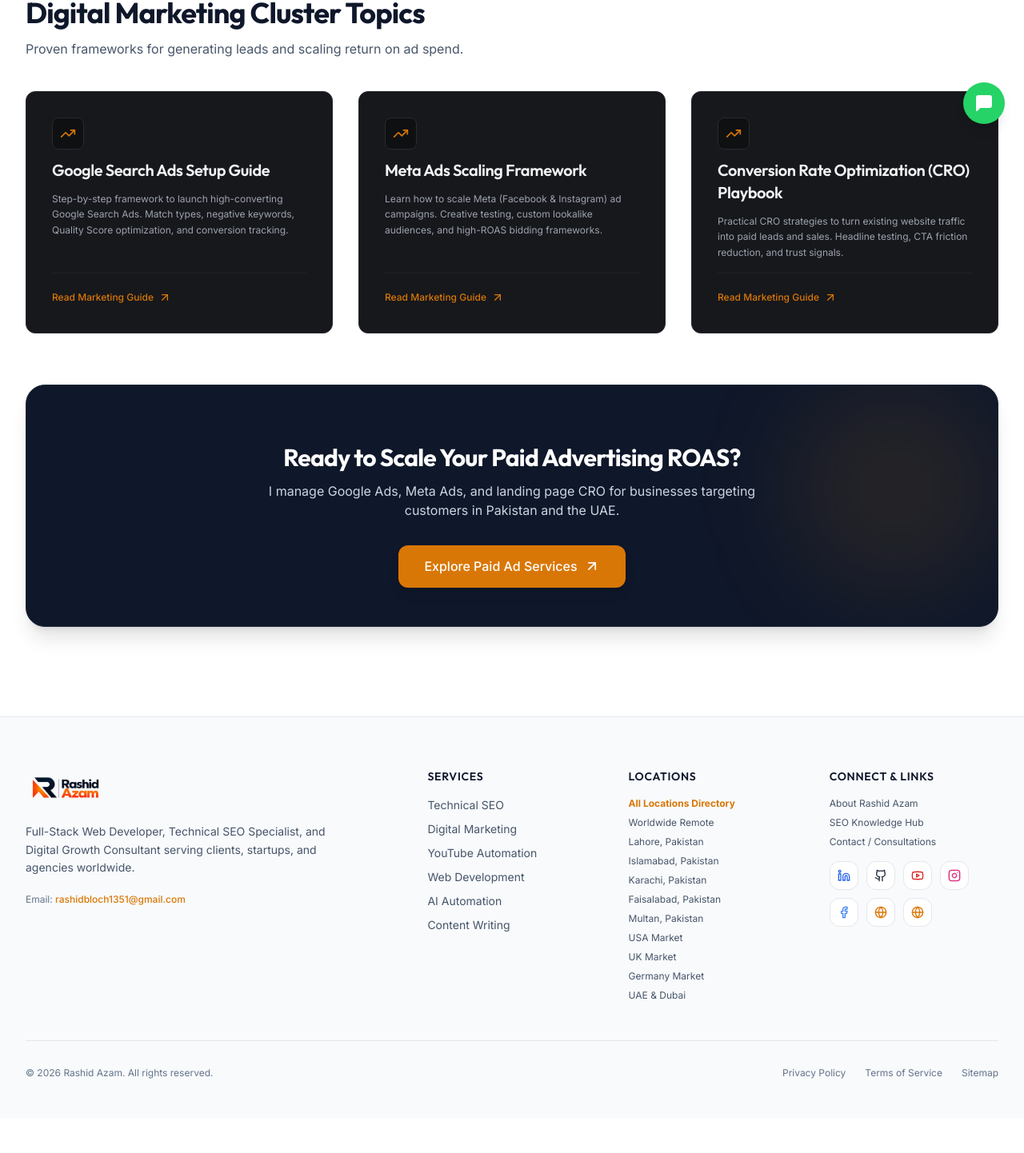
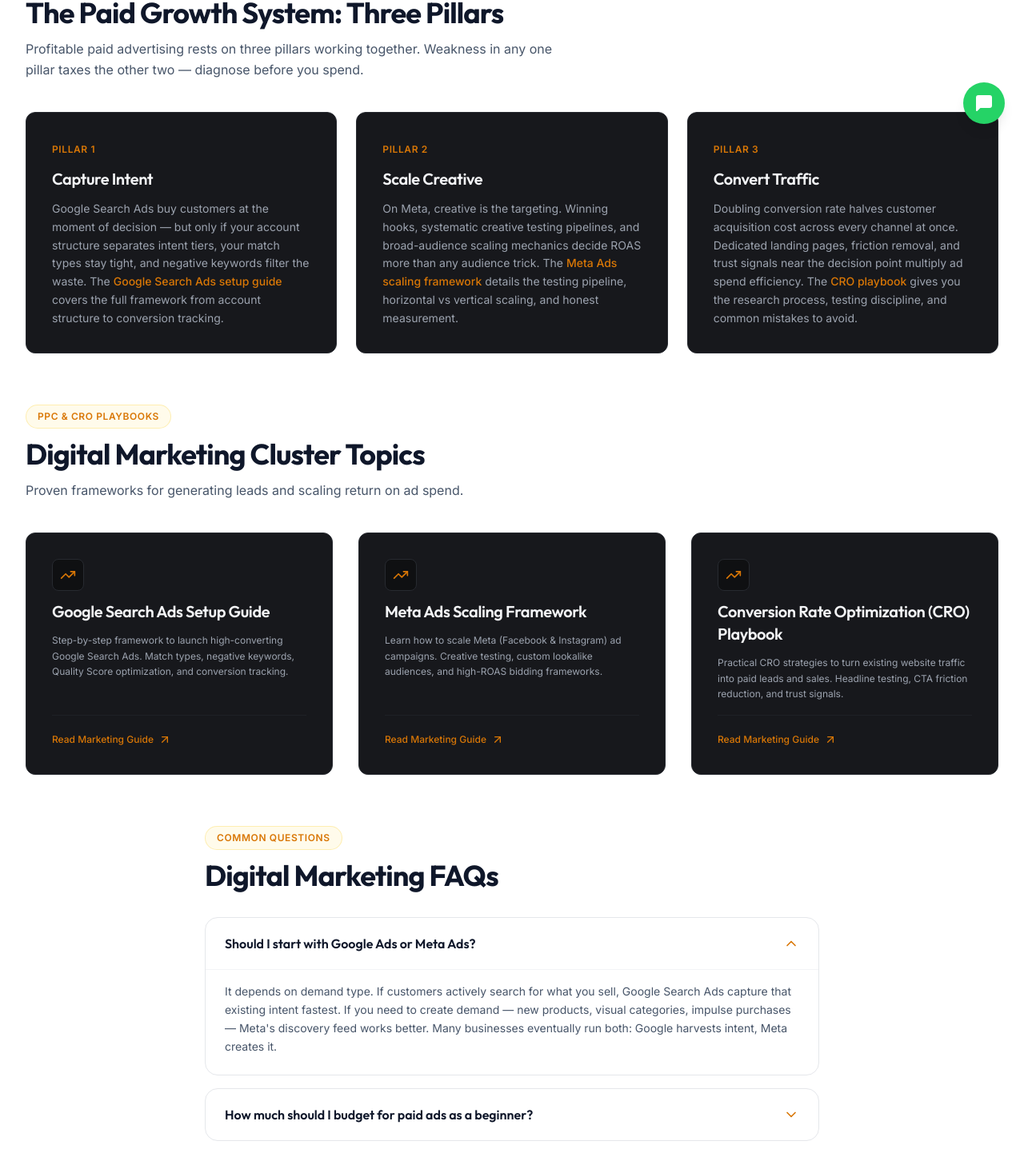
Before and after one commit to rashidbloch1351/rashidazam.me, a Next.js app: page /marketing in a window 1280 px wide. Shown: the part 621-2063 px from the top of the page at 80% size. Before the commit the page ends 2019 px from the top, so only its background shows below. Built offline with nearby package versions, Linux system fonts and the light colour scheme.

Commit message:
content: add 3-pillar paid growth system + FAQs to /marketing hub

```diff
--- a/app/marketing/page.tsx
+++ b/app/marketing/page.tsx
@@ -8,6 +8,7 @@ import { Breadcrumbs } from '@/components/Breadcrumbs';
 import { Button } from '@/components/ui/Button';
 import { CTABanner } from '@/components/CTABanner';
 import { marketingClusterTopics } from '@/data/clusters/marketing';
+import { FAQAccordion } from '@/components/FAQAccordion';
 
 export const metadata: Metadata = {
   title: 'Digital Marketing & PPC Growth Hub',
@@ -54,6 +55,54 @@ export default function MarketingClusterHubPage() {
         </div>
       </Container>
 
+
+      {/* Paid Growth System */}
+      <section>
+        <Container>
+          <SectionHeading
+            kicker="Start Here"
+            title="The Paid Growth System: Three Pillars"
+            description="Profitable paid advertising rests on three pillars working together. Weakness in any one pillar taxes the other two — diagnose before you spend."
+            className="mb-10"
+          />
+          <div className="grid grid-cols-1 md:grid-cols-3 gap-6">
+            <div className="bg-[#17181c] border border-[#272a30] p-8 rounded-xl space-y-3">
+              <span className="text-xs font-semibold uppercase tracking-wider text-[#d97706]">Pillar 1</span>
+              <h3 className="text-xl font-heading font-semibold text-[#f3f4f6]">Capture Intent</h3>
+              <p className="text-sm text-[#9ca3af] leading-relaxed">
+                Google Search Ads buy customers at the moment of decision — but only if your account structure separates intent tiers, your match types stay tight, and negative keywords filter the waste. The{' '}
+                <Link href="/marketing/google-ads-search-campaign-setup" className="text-[#d97706] hover:underline font-medium">
+                  Google Search Ads setup guide
+                </Link>{' '}
+                covers the full framework from account structure to conversion tracking.
+              </p>
+            </div>
+            <div className="bg-[#17181c] border border-[#272a30] p-8 rounded-xl space-y-3">
+              <span className="text-xs font-semibold uppercase tracking-wider text-[#d97706]">Pillar 2</span>
+              <h3 className="text-xl font-heading font-semibold text-[#f3f4f6]">Scale Creative</h3>
+              <p className="text-sm text-[#9ca3af] leading-relaxed">
+                On Meta, creative is the targeting. Winning hooks, systematic creative testing pipelines, and broad-audience scaling mechanics decide ROAS more than any audience trick. The{' '}
+                <Link href="/marketing/meta-ads-scaling-framework" className="text-[#d97706] hover:underline font-medium">
+                  Meta Ads scaling framework
+                </Link>{' '}
+                details the testing pipeline, horizontal vs vertical scaling, and honest measurement.
+              </p>
+            </div>
+            <div className="bg-[#17181c] border border-[#272a30] p-8 rounded-xl space-y-3">
+              <span className="text-xs font-semibold uppercase tracking-wider text-[#d97706]">Pillar 3</span>
+              <h3 className="text-xl font-heading font-semibold text-[#f3f4f6]">Convert Traffic</h3>
+              <p className="text-sm text-[#9ca3af] leading-relaxed">
+                Doubling conversion rate halves customer acquisition cost across every channel at once. Dedicated landing pages, friction removal, and trust signals near the decision point multiply ad spend efficiency. The{' '}
+                <Link href="/marketing/conversion-rate-optimization-playbook" className="text-[#d97706] hover:underline font-medium">
+                  CRO playbook
+                </Link>{' '}
+                gives you the research process, testing discipline, and common mistakes to avoid.
+              </p>
+            </div>
+          </div>
+        </Container>
+      </section>
+
       {/* Topics Grid */}
       <section>
         <Container>
@@ -97,6 +146,44 @@ export default function MarketingClusterHubPage() {
         </Container>
       </section>
 
+
+      {/* Hub FAQs */}
+      <section>
+        <Container>
+          <div className="max-w-3xl mx-auto space-y-6">
+            <SectionHeading
+              kicker="Common Questions"
+              title="Digital Marketing FAQs"
+              className="mb-8"
+            />
+            <FAQAccordion
+              items={[
+                {
+                  question: "Should I start with Google Ads or Meta Ads?",
+                  answer: "It depends on demand type. If customers actively search for what you sell, Google Search Ads capture that existing intent fastest. If you need to create demand — new products, visual categories, impulse purchases — Meta's discovery feed works better. Many businesses eventually run both: Google harvests intent, Meta creates it.",
+                },
+                {
+                  question: "How much should I budget for paid ads as a beginner?",
+                  answer: "Budget what you can sustain for 60-90 days of learning without panic, because the first weeks buy data, not profit. You need enough daily spend to generate meaningful test data — a handful of clicks a day teaches nothing. Start with one platform and one clear offer rather than spreading thin across three.",
+                },
+                {
+                  question: "Do you manage ad campaigns for clients?",
+                  answer: "Yes — Google Ads and Meta Ads management including account setup, creative direction, landing page CRO, and conversion tracking, for businesses targeting customers in Pakistan, the UAE, and international markets. The engagement starts with auditing what's already running before spending more.",
+                },
+                {
+                  question: "Why do my ads get clicks but no sales?",
+                  answer: "The usual suspects in order: landing page mismatch (the page doesn't deliver what the ad promised), weak offer or unclear next step, slow mobile experience, or unqualified traffic (wrong keywords or audiences). Diagnose with the funnel: check bounce rate by source, then fix the biggest leak first — it's usually the landing page, not the ad.",
+                },
+                {
+                  question: "Is SEO or paid ads better for my business?",
+                  answer: "They solve different problems. Paid ads buy immediate, controllable traffic — ideal for testing offers and generating quick wins. SEO builds compounding, lower-marginal-cost traffic over months. Businesses that can afford both use ads for speed and SEO for durability; businesses that must choose should match the channel to their timeline and cash flow.",
+                },
+              ]}
+            />
+          </div>
+        </Container>
+      </section>
+
       {/* Primary Pillar CTA */}
       <Container>
         <CTABanner
```
